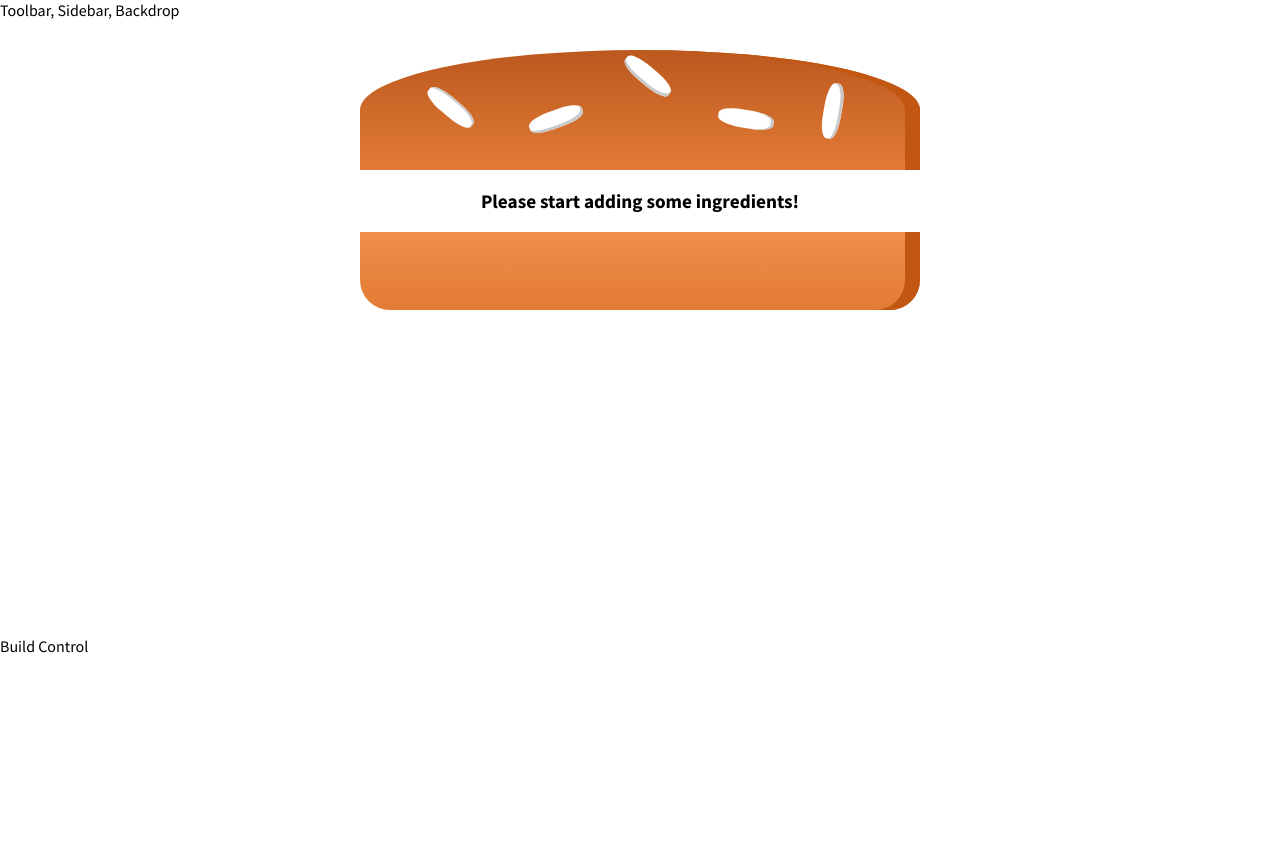
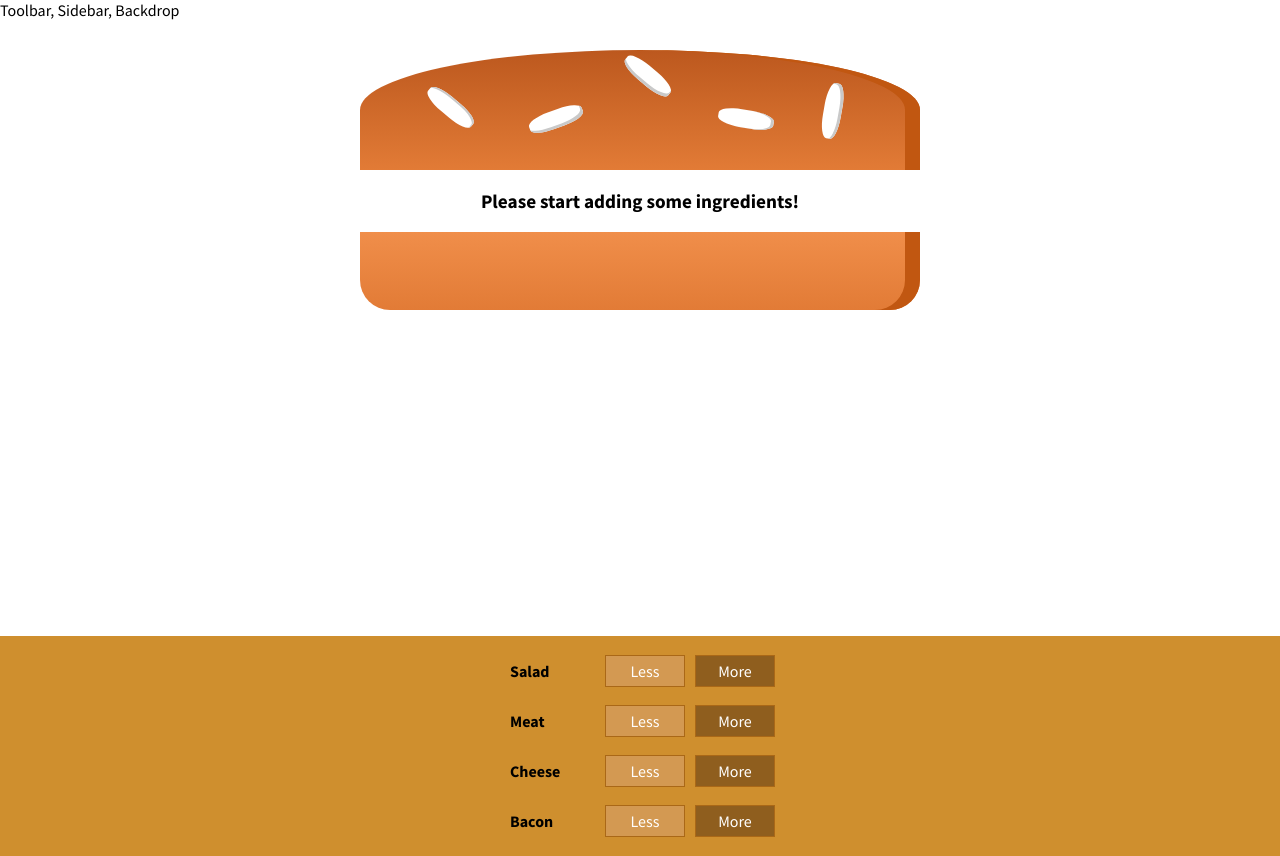
Before and after one commit to felixhaeberle/react-course, a React app in the folder burger-builder/: page / in a window 1280 px wide. Before the commit the page ends 800 px from the top, so only its background shows below. Built offline with nearby package versions, Linux system fonts and the light colour scheme.

Commit message:
Adding buildControl to BurgerBuilder

```diff
--- a/burger-builder/src/components/Burger/BuildControls/BuildControl/BuildControl.js
+++ b/burger-builder/src/components/Burger/BuildControls/BuildControl/BuildControl.js
@@ -1,12 +1,12 @@
 import React from 'react';
 import classes from './BuildControl.css';
 
-const buildControl = (props) => {
+const buildControl = (props) => (
   <div className={classes.BuildControl}>
     <div className={classes.Label}>{props.label}</div>
     <button className={classes.Less}>Less</button>
     <button className={classes.More}>More</button>
   </div>
-}
+);
 
 export default buildControl;
--- a/burger-builder/src/components/Burger/BuildControls/BuildControls.js
+++ b/burger-builder/src/components/Burger/BuildControls/BuildControls.js
@@ -1,10 +1,19 @@
 import React from 'react';
 import classes from './BuildControls.css';
+import BuildControl from './BuildControl/BuildControl';
+const controls = [
+  {label: 'Salad', type: 'salad'},
+  {label: 'Meat', type: 'meat'},
+  {label: 'Cheese', type: 'cheese'},
+  {label: 'Bacon', type: 'bacon'}
+]
 
-const buildControls = (props) => {
-  <div>
-
+const buildControls = (props) => (
+  <div className={classes.BuildControls}>
+    {controls.map(ctrl => (
+      <BuildControl key={ctrl.label} label={ctrl.label}/>
+    ))}
   </div>
-}
+);
 
 export default buildControls;
--- a/burger-builder/src/containers/BurgerBuilder/BurgerBuilder.js
+++ b/burger-builder/src/containers/BurgerBuilder/BurgerBuilder.js
@@ -1,6 +1,7 @@
 import React, { Component }from 'react';
 import Aux from '../../hoc/Aux';
 import Burger from '../../components/Burger/Burger';
+import BuildControls from '../../components/Burger/BuildControls/BuildControls';
 
 class BurgerBuilder extends Component {
   state = {
@@ -16,7 +17,7 @@
     return (
       <Aux>
         <Burger ingredients={this.state.ingredients}/>
-        <div>Build Control</div>
+        <BuildControls />
       </Aux>
 
     );
```
